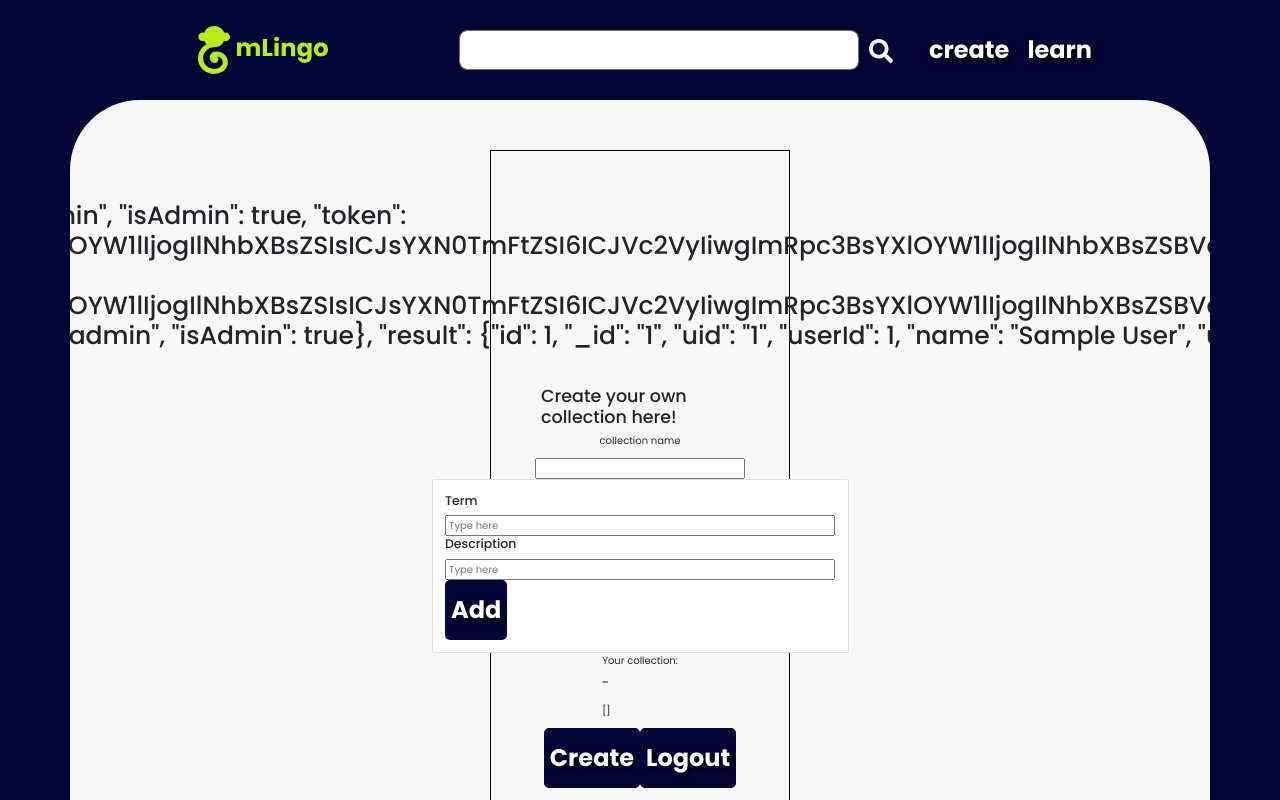
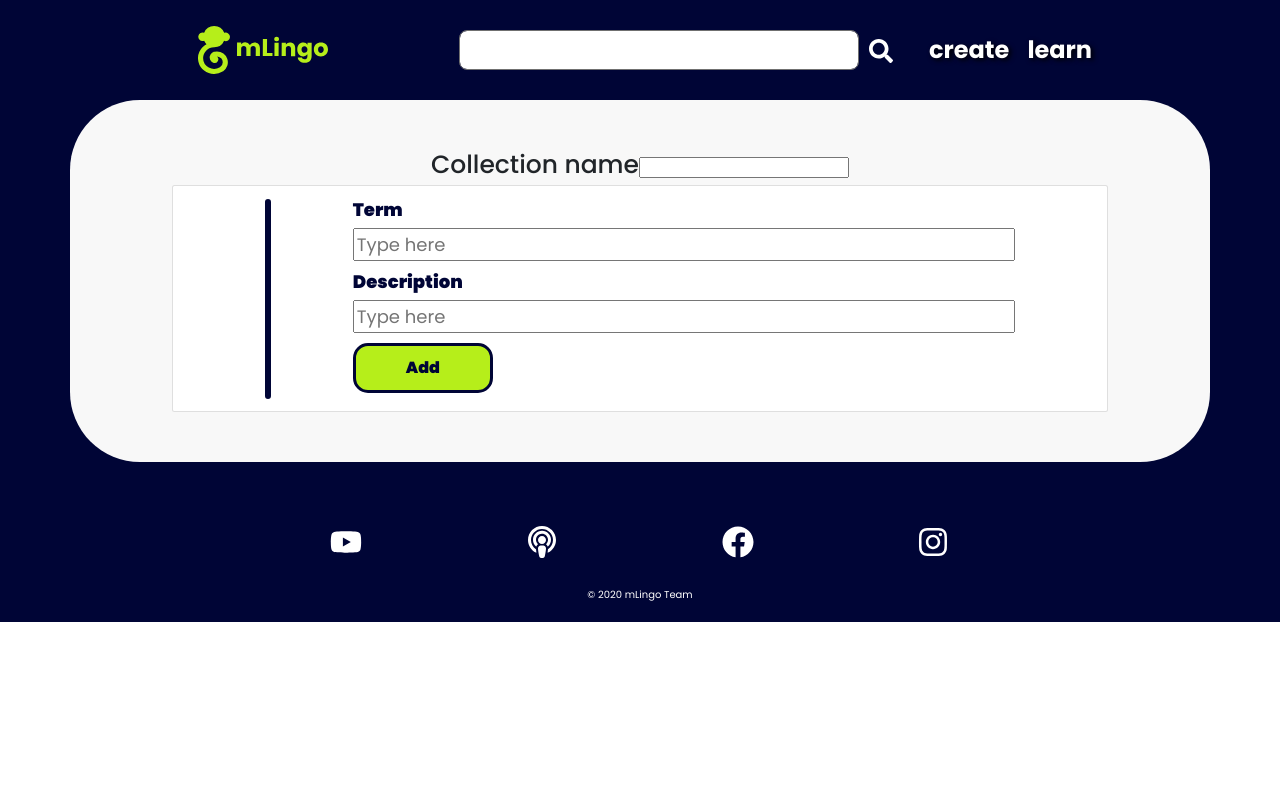
Before and after one commit to mLingoTeam/mLingo-Frontend, a React (Create React App) app in the folder mLingo/ClientApp/: page /create in a window 1280 px wide. Shown: the top 800 px of the page. Built offline with nearby package versions, Linux system fonts and the light colour scheme; sample sign-in values are in the browser's storage.

Commit message:
add card formular layout

```diff
--- a/mLingo/ClientApp/src/components/UserPanelComponents/Flashcard.js
+++ b/mLingo/ClientApp/src/components/UserPanelComponents/Flashcard.js
@@ -9,8 +9,8 @@ const Flashcard = ({ set }) => {
         <div key={set.id}>
             <Card>
                 <CardBody>
-                    <CardTitle>{set.term}</CardTitle>
-                    <CardSubtitle>{set.definition}</CardSubtitle>
+                    <CardTitle>{set.term || set.Term}</CardTitle>
+                    <CardSubtitle>{set.definition || set.Definition}</CardSubtitle>
                     <CardText></CardText>
                 </CardBody>
             </Card>
--- a/mLingo/ClientApp/src/components/UserPanelComponents/UserCreate.js
+++ b/mLingo/ClientApp/src/components/UserPanelComponents/UserCreate.js
@@ -2,6 +2,7 @@ import React from "react";
 
 import { authenticationService } from "../../services/authentication";
 import UserCreateCard from './UserCreateCard'
+import Flashcard from './Flashcard';
 
 class UserCreate extends React.Component {
     constructor(props) {
@@ -53,25 +54,16 @@ class UserCreate extends React.Component {
     render() {
         return (
             <div>
-                <div className="mainpanel">
-                    <div className="mainpanel__userbase">
-                        <h1>Hi {localStorage.getItem("currentUser")}!</h1>
-                        <h3>Create your own collection here!</h3>
-                        <p>collection name</p>
-                        <input name="collectionName" type="text" onChange={this.handleChange} value={this.state.collectionName} />
-                        <UserCreateCard set={this.state} functioni={this.handleCardChange} functionii={this.addCard} />
-
-                        <div>
-                            <p>Your collection:</p>
-                            <p>{JSON.stringify(this.state.collectionName)}</p>
-                            <p>{JSON.stringify(this.state.cards)}</p>
-                        </div>
-                        <div>
-                            <button onClick={this.createCollection}>Create</button>
-                            <button onClick={this.logout}>Logout</button>
-                        </div>
-                    </div>
+                <div className="d-flex justify-content-center align-items-center flex-wrap">
+                    <h1>Collection name</h1>
+                    <input name="collectionName" type="text" onChange={this.handleChange} value={this.state.collectionName} />
                 </div>
+                <UserCreateCard set={this.state} functioni={this.handleCardChange} functionii={this.addCard} />
+                {
+                    this.state.cards.map(element => {
+                        return <Flashcard set={element} />
+                    })
+                }
             </div >
         );
     }
--- a/mLingo/ClientApp/src/components/UserPanelComponents/UserCreateCard.js
+++ b/mLingo/ClientApp/src/components/UserPanelComponents/UserCreateCard.js
@@ -6,14 +6,17 @@ import {
 
 const UserCreateCard = (props) => {
     return (
-        <div>
+        <div className="createCard">
             <Card>
-                <CardBody>
-                    <CardTitle> Term </CardTitle>
-                    <input name='Term' type="text" size="40" placeholder="Type here" value={props.set.card.Term} onChange={props.functioni} required />
-                    <CardTitle> Description </CardTitle>
-                    <input name='Definition' type="text" size="40" placeholder="Type here" value={props.set.card.Definition} onChange={props.functioni} required />
-                    <button onClick={props.functionii}>Add</button>
+                <CardBody className="d-flex flex-nowrap justify-content-center">
+                    <div className="flashsquare"></div>
+                    <div>
+                        <CardTitle> Term </CardTitle>
+                        <input name='Term' type="text" size="40" placeholder="Type here" value={props.set.card.Term} onChange={props.functioni} required />
+                        <CardTitle> Description </CardTitle>
+                        <input name='Definition' type="text" size="40" placeholder="Type here" value={props.set.card.Definition} onChange={props.functioni} required />
+                        <button onClick={props.functionii}>Add</button>
+                    </div>
                 </CardBody>
             </Card>
         </div >
--- a/mLingo/ClientApp/src/components/styles/Main.scss
+++ b/mLingo/ClientApp/src/components/styles/Main.scss
@@ -17,6 +17,7 @@
 
 /* Login Panel */
 /* 7. Main Panel */
+/* 8 Cards */
 
 
 /* UNUSED */
@@ -536,3 +537,40 @@ input[type="checkbox"]:checked + label:before {
     border: 0px !important;
   }
 }
+
+/* 8 Cards */
+.createCard{
+
+  div{
+    margin: 0 5%;
+  }
+
+  .flashsquare{
+    width: 200px;
+    height: 200px;
+    border: 3px solid $dark-blue;
+    border-radius: 15px;
+    background: $light-green;
+  }
+
+  button{
+    padding: 10px 50px;
+    border: 3px solid $dark-blue;
+    border-radius: 15px;
+    background: $light-green;
+    color: $dark-blue;
+    font-weight: 900;
+    font-size: 16px;
+  }
+
+  h5{
+    color: $dark-blue;
+    font-size: 18px;
+    font-weight: 900;
+  }
+
+  input[type=text]{
+    font-size: 18px;
+    margin-bottom: 10px;
+  }
+}
--- a/mLingo/ClientApp/src/components/styles/css/Main.css
+++ b/mLingo/ClientApp/src/components/styles/css/Main.css
@@ -136,6 +136,7 @@ a:hover {
 /* 6. Footer.js */
 /* Login Panel */
 /* 7. Main Panel */
+/* 8 Cards */
 /* UNUSED */
 /* Slider.js */
 /* App Background and Bootstrap overwrites */
@@ -784,4 +785,38 @@ li.media h4 {
   background-clip: unset !important;
   border: 0px !important;
 }
+
+/* 8 Cards */
+.createCard div {
+  margin: 0 5%;
+}
+
+.createCard .flashsquare {
+  width: 200px;
+  height: 200px;
+  border: 3px solid #000536;
+  border-radius: 15px;
+  background: #B6EE1A;
+}
+
+.createCard button {
+  padding: 10px 50px;
+  border: 3px solid #000536;
+  border-radius: 15px;
+  background: #B6EE1A;
+  color: #000536;
+  font-weight: 900;
+  font-size: 16px;
+}
+
+.createCard h5 {
+  color: #000536;
+  font-size: 18px;
+  font-weight: 900;
+}
+
+.createCard input[type=text] {
+  font-size: 18px;
+  margin-bottom: 10px;
+}
 /*# sourceMappingURL=Main.css.map */
```
Also changed, not shown: 1 other file (tests, documents, lock files or other folders).
